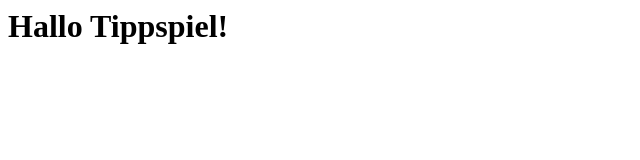
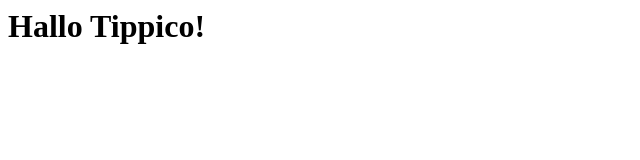
Before and after one commit to TryBaum/tippspiel, a plain HTML site: page index.html in a window 1280 px wide. Shown: the full height of the page, 0-640 px from the left. Drawn offline with Linux system fonts and the light colour scheme.

Commit message:
Update index.html

```diff
--- a/index.html
+++ b/index.html
@@ -1 +1 @@
-<h1> Hallo Tippspiel! </h1>
+<h1> Hallo Tippico! </h1>
```
